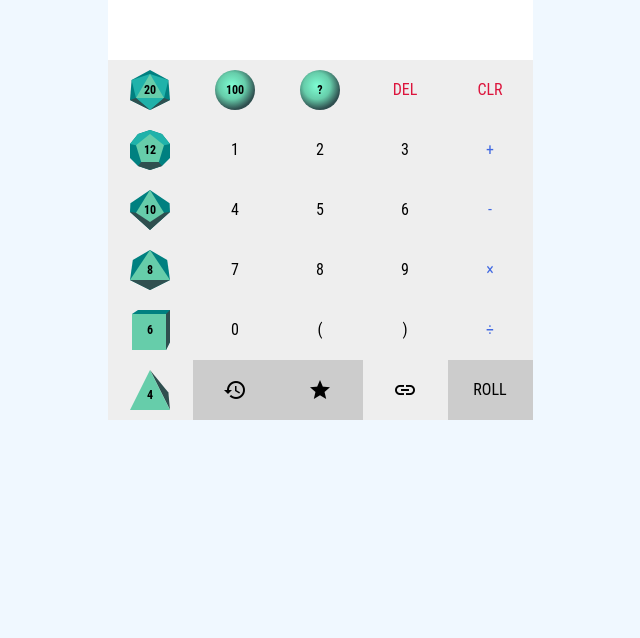
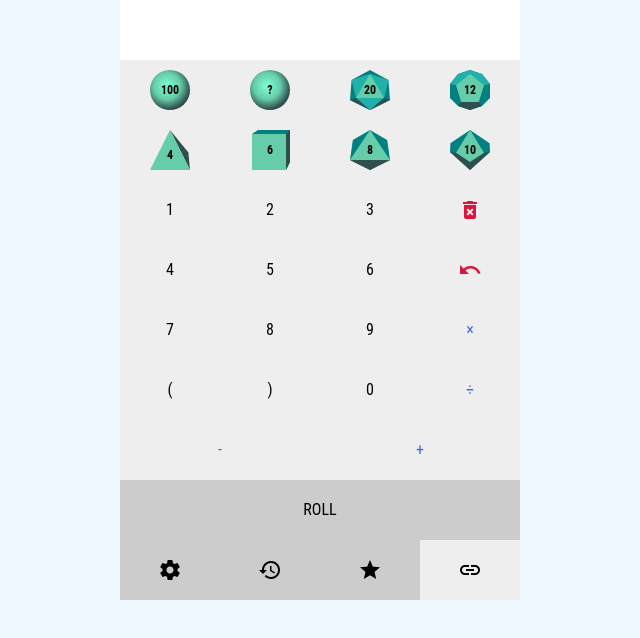
Before and after one commit to MrBananaLord/dice-calculator, a website: page index.html in a window 1280 px wide. Shown: the whole page, without its empty margins (320-960 px from the left). Drawn offline with Linux system fonts and the light colour scheme.

Commit message:
Move the ui all around!.

```diff
--- a/index.html
+++ b/index.html
@@ -52,15 +52,7 @@
             <div class="result"></div>
         </div>
         <div class="body">
-            <div data-action="appendSymbol" data-value="d20" class="clickable key">
-                <div class="die d20">
-                    <div class="cutter shadow"></div>
-                    <div class="cutter shadow light"></div>
-                    <div class="cutter shadow dark"></div>
-                    <div class="cutter"></div>
-                    <div class="value">20</div>
-                </div>
-            </div>
+            <!-- row 1 -->
             <div data-action="appendSymbol" data-value="d100" class="clickable key">
                 <div class="die dx">
                     <div class="cutter"></div>
@@ -73,8 +65,15 @@
                     <div class="value">?</div>
                 </div>
             </div>
-            <div data-action="revert" class="clickable key upcased red">del</div>
-            <div data-action="clear" class="clickable key upcased red">clr</div>
+            <div data-action="appendSymbol" data-value="d20" class="clickable key">
+                <div class="die d20">
+                    <div class="cutter shadow"></div>
+                    <div class="cutter shadow light"></div>
+                    <div class="cutter shadow dark"></div>
+                    <div class="cutter"></div>
+                    <div class="value">20</div>
+                </div>
+            </div>
             <div data-action="appendSymbol" data-value="d12" class="clickable key">
                 <div class="die d12">
                     <div class="cutter shadow"></div>
@@ -84,10 +83,30 @@
                     <div class="value">12</div>
                 </div>
             </div>
-            <div data-action="appendSymbol" data-value="1" class="clickable key">1</div>
-            <div data-action="appendSymbol" data-value="2" class="clickable key">2</div>
-            <div data-action="appendSymbol" data-value="3" class="clickable key">3</div>
-            <div data-action="appendSymbol" data-value="+" class="clickable key blue">+</div>
+            <!-- row 2 -->
+            <div data-action="appendSymbol" data-value="d4" class="clickable key">
+                <div class="die d4">
+                    <div class="cutter shadow dark"></div>
+                    <div class="cutter"></div>
+                    <div class="value">4</div>
+                </div>
+            </div>
+            <div data-action="appendSymbol" data-value="d6" class="clickable key">
+                <div class="die d6">
+                    <div class="cutter shadow"></div>
+                    <div class="cutter shadow dark"></div>
+                    <div class="cutter"></div>
+                    <div class="value">6</div>
+                </div>
+            </div>
+            <div data-action="appendSymbol" data-value="d8" class="clickable key">
+                <div class="die d8">
+                    <div class="cutter shadow"></div>
+                    <div class="cutter shadow dark"></div>
+                    <div class="cutter"></div>
+                    <div class="value">8</div>
+                </div>
+            </div>
             <div data-action="appendSymbol" data-value="d10" class="clickable key">
                 <div class="die d10">
                     <div class="cutter shadow"></div>
@@ -96,45 +115,36 @@
                     <div class="value">10</div>
                 </div>
             </div>
+            <!-- row 3 -->
+            <div data-action="appendSymbol" data-value="1" class="clickable key">1</div>
+            <div data-action="appendSymbol" data-value="2" class="clickable key">2</div>
+            <div data-action="appendSymbol" data-value="3" class="clickable key">3</div>
+            <div data-action="clear" class="clickable key material-icons red">delete_forever</div>
+            <!-- row 4 -->
             <div data-action="appendSymbol" data-value="4" class="clickable key">4</div>
             <div data-action="appendSymbol" data-value="5" class="clickable key">5</div>
             <div data-action="appendSymbol" data-value="6" class="clickable key">6</div>
-            <div data-action="appendSymbol" data-value="-" class="clickable key blue">-</div>
-            <div data-action="appendSymbol" data-value="d8" class="clickable key">
-                <div class="die d8">
-                    <div class="cutter shadow"></div>
-                    <div class="cutter shadow dark"></div>
-                    <div class="cutter"></div>
-                    <div class="value">8</div>
-                </div>
-            </div>
+            <div data-action="revert" class="clickable key material-icons red">undo</div>
+            <!-- row 5 -->
             <div data-action="appendSymbol" data-value="7" class="clickable key">7</div>
             <div data-action="appendSymbol" data-value="8" class="clickable key">8</div>
             <div data-action="appendSymbol" data-value="9" class="clickable key">9</div>
             <div data-action="appendSymbol" data-value="×" class="clickable key blue">×</div>
-            <div data-action="appendSymbol" data-value="d6" class="clickable key">
-                <div class="die d6">
-                    <div class="cutter shadow"></div>
-                    <div class="cutter shadow dark"></div>
-                    <div class="cutter"></div>
-                    <div class="value">6</div>
-                </div>
-            </div>
-            <div data-action="appendSymbol" data-value="0" class="clickable key">0</div>
+            <!-- row 6 -->
             <div data-action="appendSymbol" data-value="(" class="clickable key">&#40;</div>
             <div data-action="appendSymbol" data-value=")" class="clickable key">&#41;</div>
+            <div data-action="appendSymbol" data-value="0" class="clickable key">0</div>
             <div data-action="appendSymbol" data-value="÷" class="clickable key blue">÷</div>
-            <div data-action="appendSymbol" data-value="d4" class="clickable key">
-                <div class="die d4">
-                    <div class="cutter shadow dark"></div>
-                    <div class="cutter"></div>
-                    <div class="value">4</div>
-                </div>
-            </div>
+            <!-- row 7 -->
+            <div data-action="appendSymbol" data-value="-" class="clickable key blue plus">-</div>
+            <div data-action="appendSymbol" data-value="+" class="clickable key blue minus">+</div>
+            <!-- row 8 -->
+            <div data-action="calculate" class="clickable key calculate upcased disabled">Roll</div>
+            <!-- row 9 -->
+            <div class="clickable key menu-toggle disabled material-icons">settings</div>
             <div data-action="toggleMenu" data-value="historyMenu" class="clickable key menu-toggle disabled material-icons">history</div>
             <div data-action="toggleMenu" data-value="favouritesMenu" class="clickable key menu-toggle disabled material-icons">star</div>
             <div data-action="toggleMenu" data-value="groupsMenu" class="clickable key menu-toggle material-icons">link</div>
-            <div data-action="calculate" class="clickable key calculate upcased disabled">Roll</div>
         </div>
         <div class="menu history hidden"></div>
         <div class="menu favourites hidden"></div>
--- a/styles/calculator.css
+++ b/styles/calculator.css
@@ -9,7 +9,7 @@ body {
 .body {
     background-color: white;
     display: grid;
-    grid-template-columns: repeat(5, minmax(50px, 100px));
+    grid-template-columns: repeat(4, minmax(50px, 100px));
 }
 
 #rollingStonesCalculator {
@@ -17,7 +17,7 @@ body {
     text-align: center;
     line-height: 60px;
     min-width: 320px;
-    max-width: 425px;
+    max-width: 400px;
 }
 
 .material-icons {
@@ -36,6 +36,15 @@ body {
 
 div {
     user-select: none;
+}
+
+.key.plus,
+.key.minus {
+    grid-column: span 2;
+}
+
+.key.calculate {
+    grid-column: span 4;
 }
 
 .clickable {
```
